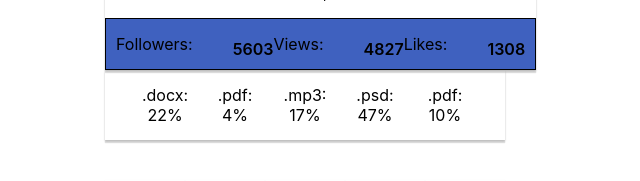
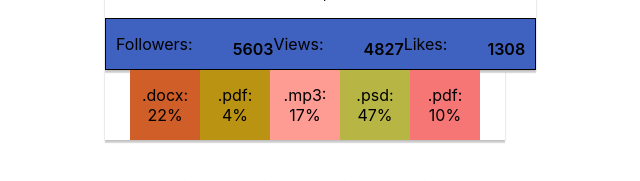
Before and after one commit to PanSerg/goit-react-hw-01-components, a React (Create React App) app: page / in a window 1280 px wide. Shown: the part 406-587 px from the top of the page, without its empty margins (335-975 px from the left). Built offline with nearby package versions, Linux system fonts and the light colour scheme.

Commit message:
add ststistics style

```diff
--- /dev/null
+++ b/src/components/randomColor.js
@@ -0,0 +1,5 @@
+export const getRandomHexColor = () => {
+  return `#${Math.floor(Math.random() * 16777215)
+    .toString(16)
+    .padStart(6, 0)}`;
+};
--- a/src/components/stats/statistics.js
+++ b/src/components/stats/statistics.js
@@ -1,3 +1,4 @@
+import { getRandomHexColor } from 'components/randomColor';
 import PropTypes from 'prop-types';
 import { StatisticsStyle } from "./Statistics.styled";
 
@@ -7,7 +8,7 @@ const Statistics = ({ items, title }) => {
       {title && (<h2>Upload status</h2>)}
       <ul>
         {items.map(data => (
-          <li key={data.id}>
+          <li key={data.id} style={{backgroundColor: getRandomHexColor()}}>
             <span>{data.label}: </span>
             <span>{data.percentage}%</span>
           </li>
```
